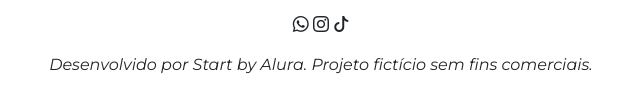
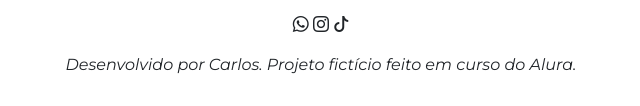
Before and after one commit to carrlota/Projeto-Alura, a plain HTML site: page index.html in a window 1280 px wide. Shown: the part 2633-2739 px from the top of the page, 319-959 px from the left. Drawn offline with nearby package versions, Linux system fonts and the light colour scheme.

Commit message:
index.html

```diff
--- a/index.html
+++ b/index.html
@@ -5,7 +5,7 @@
     <meta charset="UTF-8">
     <meta name="viewport" content="width=device-width, initial-scale=1">
     <link rel="preconnect" href="https://fonts.googleapis.com">
-    <title>Tropicália</title>
+    <title>Bem vindo</title>
     <link href="https://cdnjs.cloudflare.com/ajax/libs/bootstrap/5.3.3/css/bootstrap.min.css" rel="stylesheet">
     <link rel="stylesheet" href="https://cdnjs.cloudflare.com/ajax/libs/bootstrap-icons/1.11.3/font/bootstrap-icons.min.css">
     <link rel="stylesheet" href="styles.css">
@@ -127,7 +127,7 @@
         <i class="bi bi-whatsapp"></i>
         <i class="bi bi-instagram"></i>
         <i class="bi bi-tiktok"></i>
-        <p class="mt-3">Desenvolvido por Start by Alura. Projeto fictício sem fins comerciais.</p>
+        <p class="mt-3">Desenvolvido por Carlos. Projeto fictício feito em curso do Alura.</p>
     </footer>
     <script src="https://cdnjs.cloudflare.com/ajax/libs/scrollReveal.js/4.0.9/scrollreveal.js"></script>
     <script src="script.js"></script>
```
